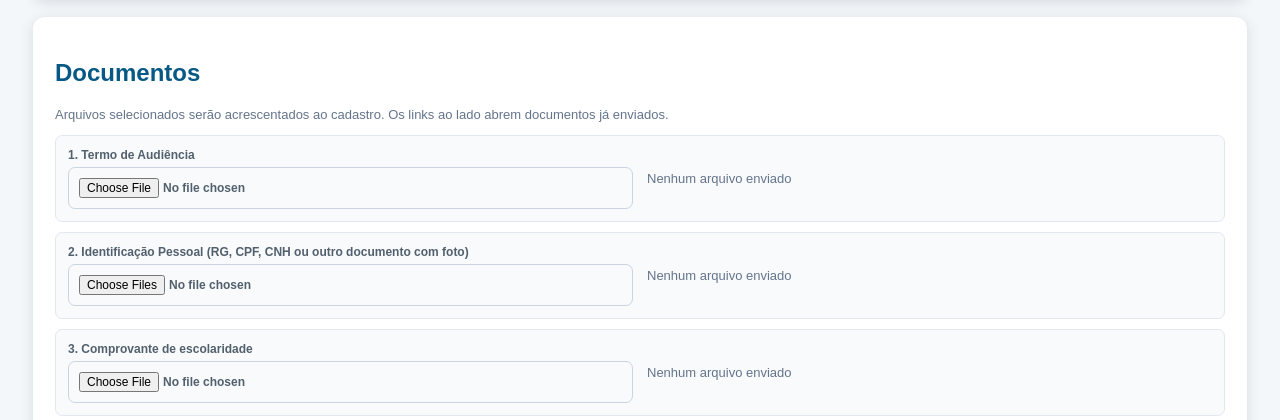
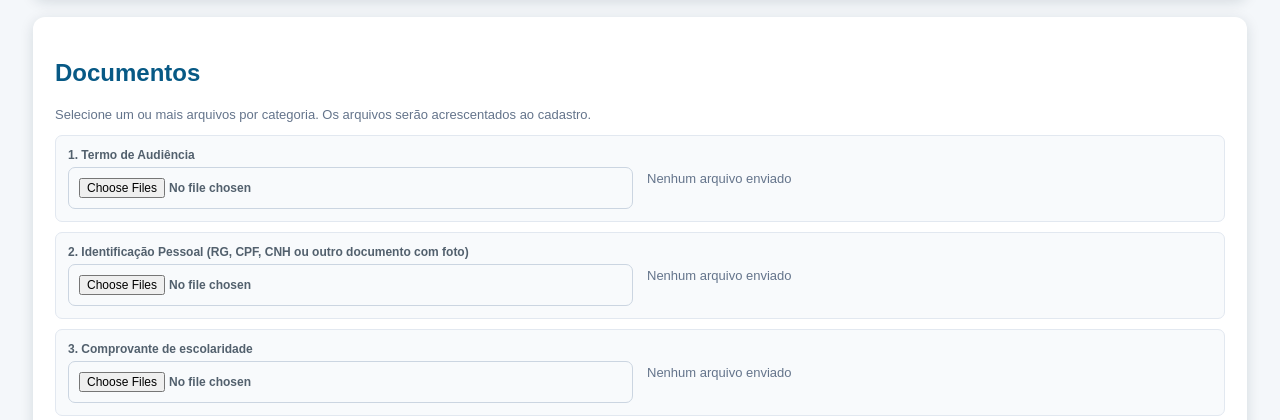
Before and after one commit to dalisou/sigciappb, a Flask app: page /pessoa/nova in a window 1280 px wide. Shown: the part 929-1349 px from the top of the page. Run offline with Flask 3, Linux system fonts and the light colour scheme; the visitor is signed in with stand-in values (Sample User, id 1); parts of the project's set-up code (start-up, migrations or seed data) failed here and were passed over; some libraries are stand-ins or nearby versions.

Commit message:
Permite upload multiplo de documentos

```diff
--- a/templates/pessoa_form.html
+++ b/templates/pessoa_form.html
@@ -56,12 +56,12 @@
 	</div>
 	<div class="card document-card">
 		<h2>Documentos</h2>
-		<p class="muted">Arquivos selecionados serão acrescentados ao cadastro. Os links ao lado abrem documentos já enviados.</p>
+		<p class="muted">Selecione um ou mais arquivos por categoria. Os arquivos serão acrescentados ao cadastro.</p>
 		<div class="document-upload-list">
 			{% for document in docs %}
 			<div class="document-upload-row">
 				<label>{{ loop.index }}. {{ document }}
-					<input type="file" name="doc_{{ loop.index0 }}" {% if loop.index == 2 %}multiple{% endif %}>
+					<input type="file" name="doc_{{ loop.index0 }}" multiple>
 				</label>
 				<div class="document-existing-links">
 					{% for existing in documents|selectattr('label', 'equalto', document)|list %}<a href="{{ url_for('documento', filename=existing.filename) }}" target="_blank" rel="noopener">Visualizar/download: {{ existing.filename }}</a>{% else %}<span class="muted">Nenhum arquivo enviado</span>{% endfor %}
```
